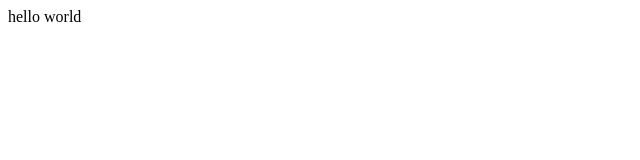
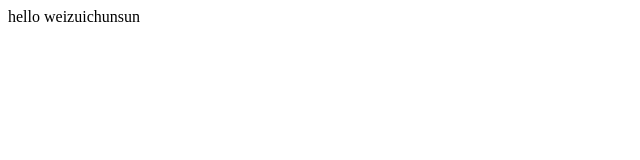
Before and after one commit to weizuichunsun/weizuichunsun.github.io, a plain HTML site: page index.html in a window 1280 px wide. Shown: the full height of the page, 0-640 px from the left. Drawn offline with Linux system fonts and the light colour scheme.

Commit message:
Update index.html

```diff
--- a/index.html
+++ b/index.html
@@ -5,6 +5,6 @@
 	<title>Document</title>
 </head>
 <body>
-	hello world
+	hello weizuichunsun
 </body>
 </html>
```
